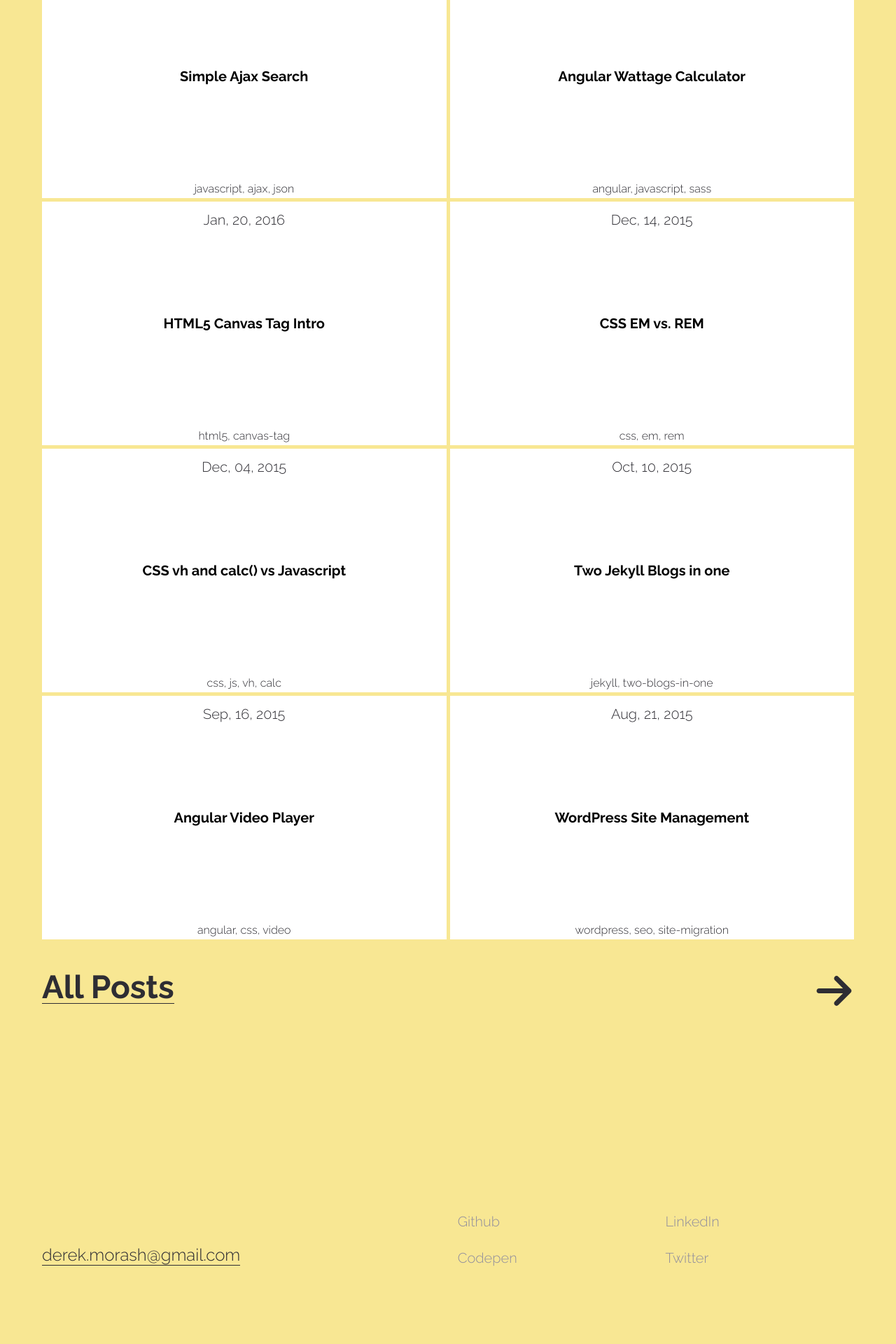
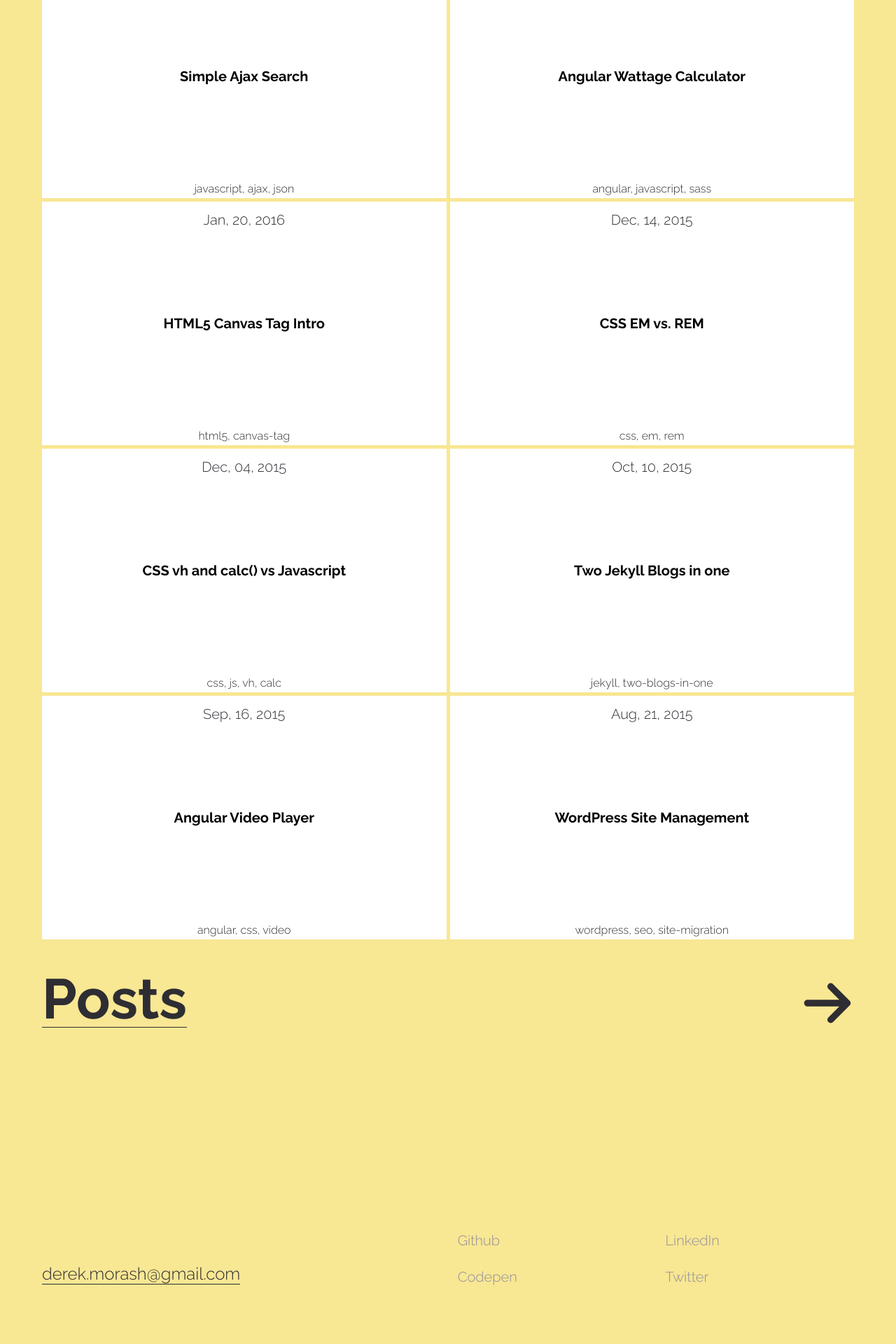
Before and after one commit to derekmorash/New-Portfolio, a Jekyll site: the page built from index.html, in a window 1280 px wide. Shown: the part 885-2805 px from the top of the page at 70% size. Built offline with Jekyll 4.4.1, drawn with Linux system fonts in a browser that asks for light colours; nearby versions of some CDN libraries; before the commit the page ends 2778 px from its top, so only the background shows below that.

Commit message:
Made the all posts link switch between saying all and posts on an interval of 1s

```diff
--- a/_includes/work.html
+++ b/_includes/work.html
@@ -17,7 +17,7 @@
   </div>
 
   <div class="all-posts">
-    <a href="/work">All Posts</a>
+    <a id="all-posts" href="/work">All</a>
     <a href="/work">
       <svg version="1.1" xmlns="http://www.w3.org/2000/svg" xmlns:xlink="http://www.w3.org/1999/xlink" viewBox="0 0 16 16">
         <path fill="#2E2D33" d="M9.707 13.707l5-5c0.391-0.39 0.391-1.024 0-1.414l-5-5c-0.391-0.391-1.024-0.391-1.414 0s-0.391 1.024 0 1.414l3.293 3.293h-9.586c-0.552 0-1 0.448-1 1s0.448 1 1 1h9.586l-3.293 3.293c-0.195 0.195-0.293 0.451-0.293 0.707s0.098 0.512 0.293 0.707c0.391 0.391 1.024 0.391 1.414 0z"></path>
--- a/assets/css/main.css
+++ b/assets/css/main.css
@@ -731,27 +731,36 @@
   .all-posts a:nth-child(1) {
     float: left;
     display: block;
-    font-size: 46px;
+    font-size: 80px;
     font-weight: 700;
     line-height: 1; }
+    @media screen and (max-width: 1080px) {
+      .all-posts a:nth-child(1) {
+        font-size: 60px; } }
+    @media screen and (max-width: 540px) {
+      .all-posts a:nth-child(1) {
+        font-size: 40px; } }
   .all-posts a:nth-child(2) {
     border: 0; }
     .all-posts a:nth-child(2) svg {
       float: right;
-      height: 57px;
-      width: 57px;
+      height: 76px;
+      width: 76px;
+      margin-top: 8px;
       margin-left: 20px; }
+      @media screen and (max-width: 1080px) {
+        .all-posts a:nth-child(2) svg {
+          height: 52px;
+          width: 52px; } }
       .all-posts a:nth-child(2) svg path {
         fill: #2E2D33;
         -webkit-transition: 200ms;
         transition: 200ms; }
     .all-posts a:nth-child(2):hover svg path {
       fill: rgba(46, 45, 51, 0.6); }
-  @media screen and (max-width: 540px) {
-    .all-posts a:nth-child(1) {
-      font-size: 28px; }
-    .all-posts a:nth-child(2) {
-      display: none; } }
+    @media screen and (max-width: 540px) {
+      .all-posts a:nth-child(2) {
+        display: none; } }
 
 @media screen and (max-width: 768px) {
   .music-section .all-posts {
--- a/assets/js/functions.js
+++ b/assets/js/functions.js
@@ -1,8 +1,9 @@
 $(function() {
   smoothScroll(300); //call smoothScroll function
   navToggle(); //call navToggle function
-  $('#email').fluidText(); //call fluidText Function
+  // $('#email').fluidText(); //call fluidText Function
   headerPosition(); //call headerPosition function
+  allPosts();
 });
 
 $(window).scroll(function() {
@@ -90,39 +91,39 @@
  * Released under the WTFPL license
  * http://sam.zoy.org/wtfpl/
 */
-(function($) {
-  $.fn.fluidText = function() {
-
-    //store the text element we want to resize
-    var text = $(this);
-
-    return this.each(function(){
-
-      var parent;
-
-      size();
-
-      function size () {
-        //get the width of the texts parent container
-        parent = text.parent();
-
-        //resize the text acording to the parent width
-        text.css('font-size', parent.width() / 11.8292);
-      }
-
-      //call the size function on window resize
-      $( window ).resize(function() {
-        size();
-      });
-
-      //call the size function on window orientation change (for mobile devices)
-      $( window ).on("orientationchange", function() {
-        size();
-      });
-
-    });
-  };
-})(jQuery);
+// (function($) {
+//   $.fn.fluidText = function() {
+//
+//     //store the text element we want to resize
+//     var text = $(this);
+//
+//     return this.each(function(){
+//
+//       var parent;
+//
+//       size();
+//
+//       function size () {
+//         //get the width of the texts parent container
+//         parent = text.parent();
+//
+//         //resize the text acording to the parent width
+//         text.css('font-size', parent.width() / 11.8292);
+//       }
+//
+//       //call the size function on window resize
+//       $( window ).resize(function() {
+//         size();
+//       });
+//
+//       //call the size function on window orientation change (for mobile devices)
+//       $( window ).on("orientationchange", function() {
+//         size();
+//       });
+//
+//     });
+//   };
+// })(jQuery);
 
 /*
  * Change post page background-color
@@ -158,3 +159,18 @@
     }
   }
 }
+
+
+/*
+ * Switching text on the all posts button
+ */
+function allPosts() {
+  var allPosts = $('#all-posts');
+  setInterval(function() {
+    if(allPosts.text() === 'All') {
+      allPosts.text('Posts');
+    } else {
+      allPosts.text('All');
+    }
+  }, 1000);
+}
```
Also changed, not shown: assets/css/2-modules/_all-posts.sass (+14 -8 lines).
